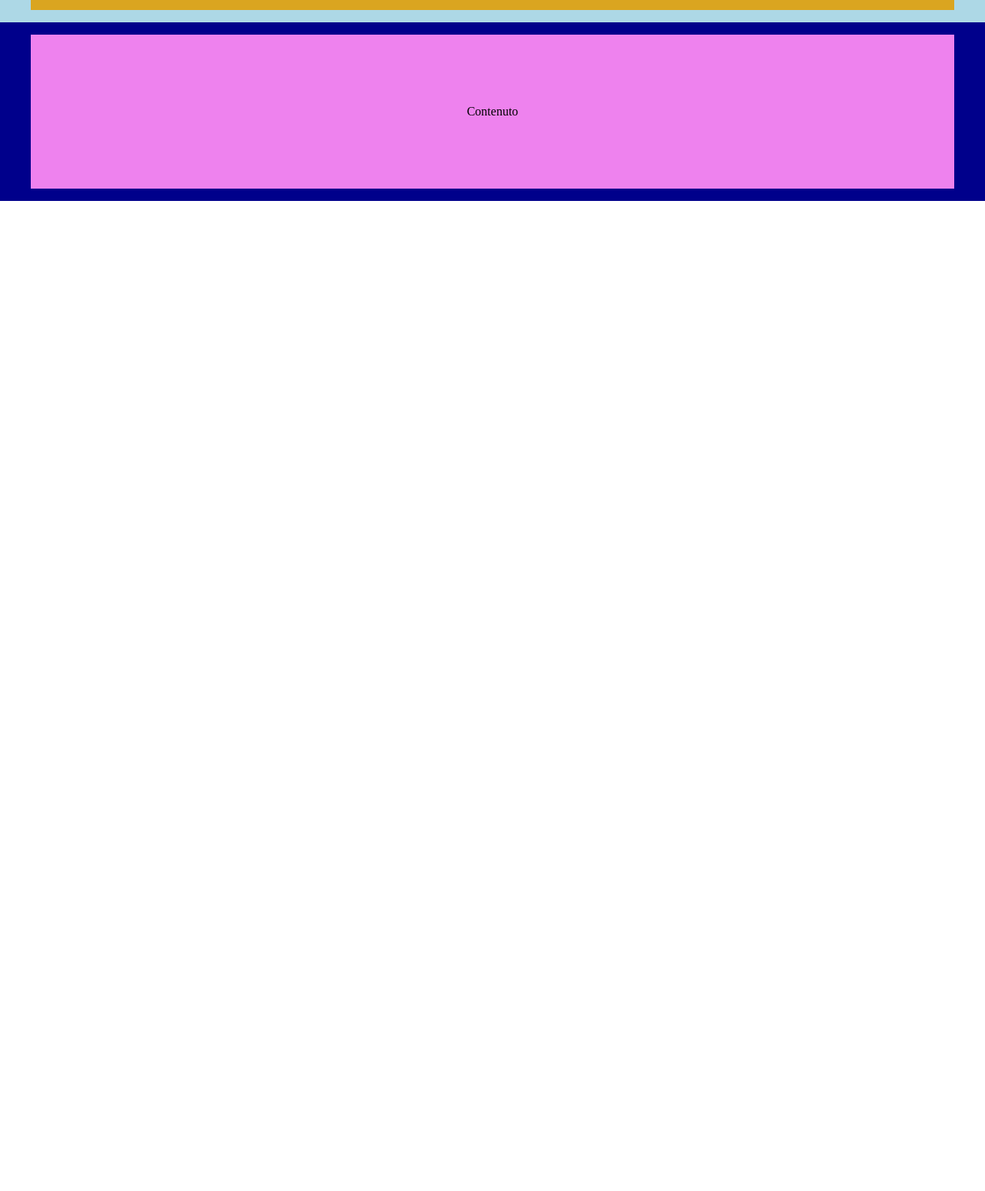
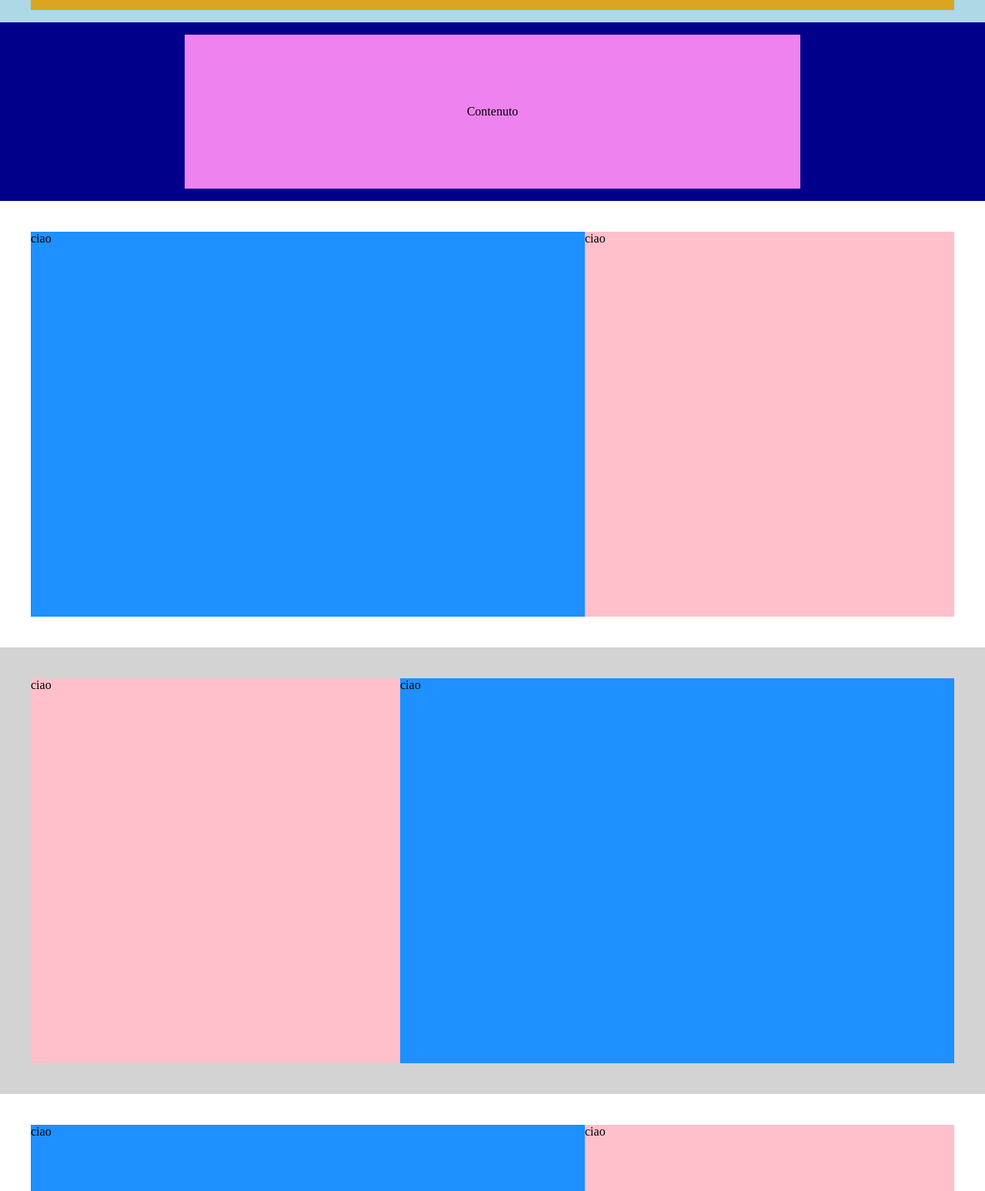
Before and after one commit to Seme87/htmlcss-struttura-discord, a plain HTML site: page index.html in a window 1280 px wide. Shown: the part 53-1600 px from the top of the page at 77% size. Before the commit the page ends 800 px from the top, so only its background shows below. Drawn offline with Linux system fonts and the light colour scheme.

Commit message:
Add sezione main

```diff
--- a/css/style.css
+++ b/css/style.css
@@ -27,7 +27,36 @@
 .debug .header-low{
     background-color:#ee82ee;
     height: 200px;
+    width: 800px;
 }
+
+.debug .first{
+    background-color: rgb(187, 29, 29);
+    height: 500px;
+}
+
+.debug .row{
+    height: 500px;
+}
+
+.debug .col-big{
+    background-color:#1e90ff ;
+}
+
+.debug .col-small{
+    background-color: pink;
+}
+
+.debug .grey{
+    background-color:#d3d3d3 ;
+}
+
+.debug .content{
+    background-color: #228b22;
+    height: 700px;
+}
+
+
 
 /* -----COMMON--------*/
 .container{
@@ -35,10 +64,12 @@
     margin: auto;
 }
 
+
+
+
 /* -----HEADER--------*/
-section{
+.top, .low{
     padding: 16px 0;
-
 }
 
 
@@ -54,8 +85,30 @@ section{
     align-items: center;
 }
 
+.header-low {
+    display: flex;
+
+}
+
+
 
 /* -----MAIN--------*/
 
+section{
+    padding: 40px 0;
+}
+.row {
+    display: flex;
+}
+
+.col-big{
+    width: 60%;
+}
+
+.col-small{
+    width: 40%;
+}
+
+
 
 /* -----FOOTER--------*/
--- a/index.html
+++ b/index.html
@@ -9,7 +9,6 @@
 </head>
 
 <body class="debug">
-
     <!-- sezione di header con top e low -->
    <header>
 
@@ -26,7 +25,7 @@
         <section class="low">
 
             <div class="container header-low">
-                <div class="contenuto">Contenuto</div>
+                <div class>Contenuto</div>
             </div>
 
         </section>
@@ -34,7 +33,57 @@
    </header>
     <!-- sezione di header con top e low -->
 
-   <main></main>
-   <footer></footer>
+   <main>
+    <!-- sezione corpo 1 -->
+    <section >
+        <div class="container">
+            <div class="row">
+                <div class="col-big">ciao</div>
+                <div class="col-small">ciao</div>
+            </div>
+        </div>
+    </section>
+    <!-- /sezione corpo 1 -->
+
+
+    <!-- sezione corpo 2 -->
+    <section class="grey">
+        <div class="container">
+            <div class="row">
+                <div class="col-small">ciao</div>
+                <div class="col-big">ciao</div>
+            </div>
+         </div>
+    </section>
+    <!-- /sezione corpo 2 -->
+
+
+    <!-- sezione corpo 3 -->
+    <section>
+        <div class="container">
+            <div class="row">
+                <div class="col-big">ciao</div>
+                <div class="col-small">ciao</div>
+            </div>
+        </div>
+    </section>
+    <!-- /sezione corpo 3 -->
+
+
+    <!-- sezione corpo 4 -->
+    <section class="grey">
+        <div class="container">
+            <div class="content"></div>
+        </div>
+    </section>
+    <!-- /sezione corpo 4 -->
+
+   </main>
+
+
+   <footer>
+
+
+   </footer>
 </body>
 </html>
```
